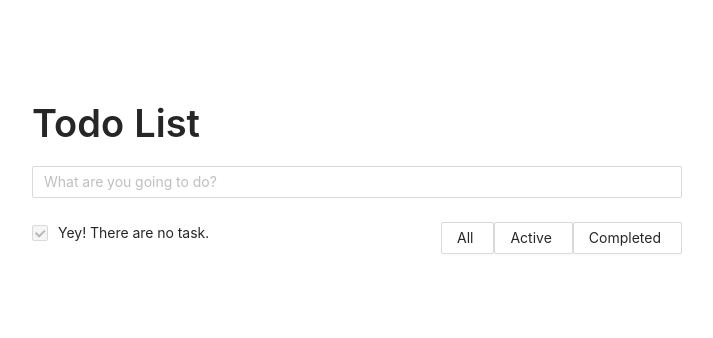
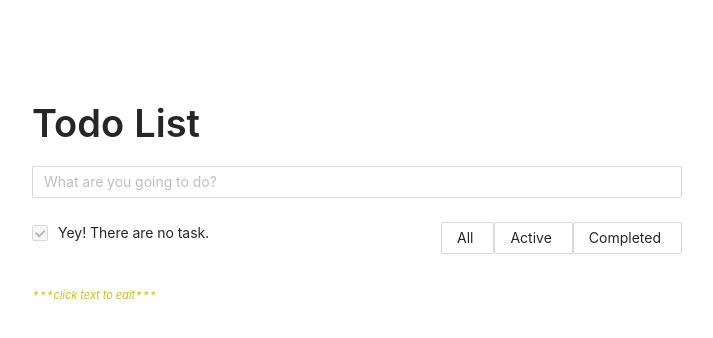
Before and after one commit to marloureyes/Todo-Application, a React (Create React App) app: page / in a window 1280 px wide. Shown: the top 338 px of the page, without its empty margins (283-996 px from the left). Built offline with nearby package versions, Linux system fonts and the light colour scheme.

Commit message:
emotions

```diff
--- a/src/App.js
+++ b/src/App.js
@@ -1,3 +1,5 @@
+/** @jsx jsx */
+import { jsx, css } from '@emotion/react'
 import React from 'react';
 import {Form, Input, Typography, List, Button, Checkbox, Divider} from 'antd';
 import './App.css';
@@ -134,6 +136,13 @@ const App = () => {
     setEditState('')
   };
 
+  const guideText =
+    css`
+     font-style: italic;
+     color: #c3c814;
+     font-size: 11px;
+    `
+
 
   /************************************/
   /**** Creating Filters for Todo  ****/
@@ -202,6 +211,7 @@ const App = () => {
             <List>
              <FilterList />
             </List>
+           { inputState ? ""  : <Text css={guideText}>***click text to edit***</Text>}
           </Form.Item>
         </Form>
       </div>
```
